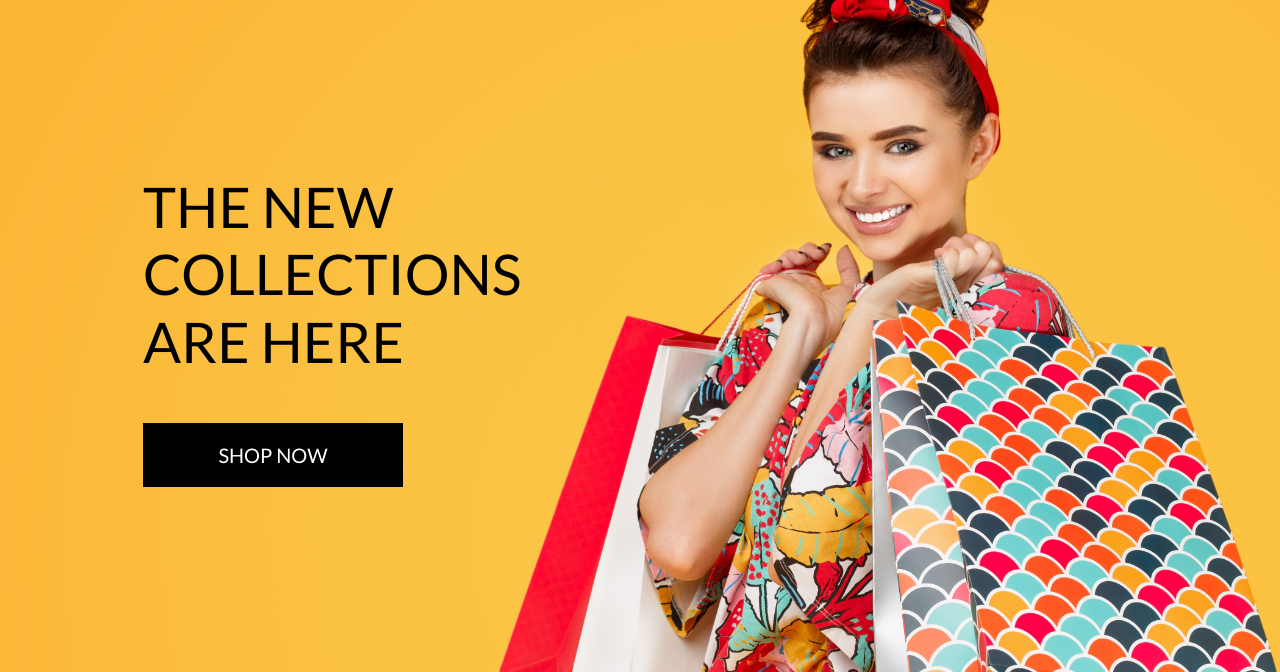
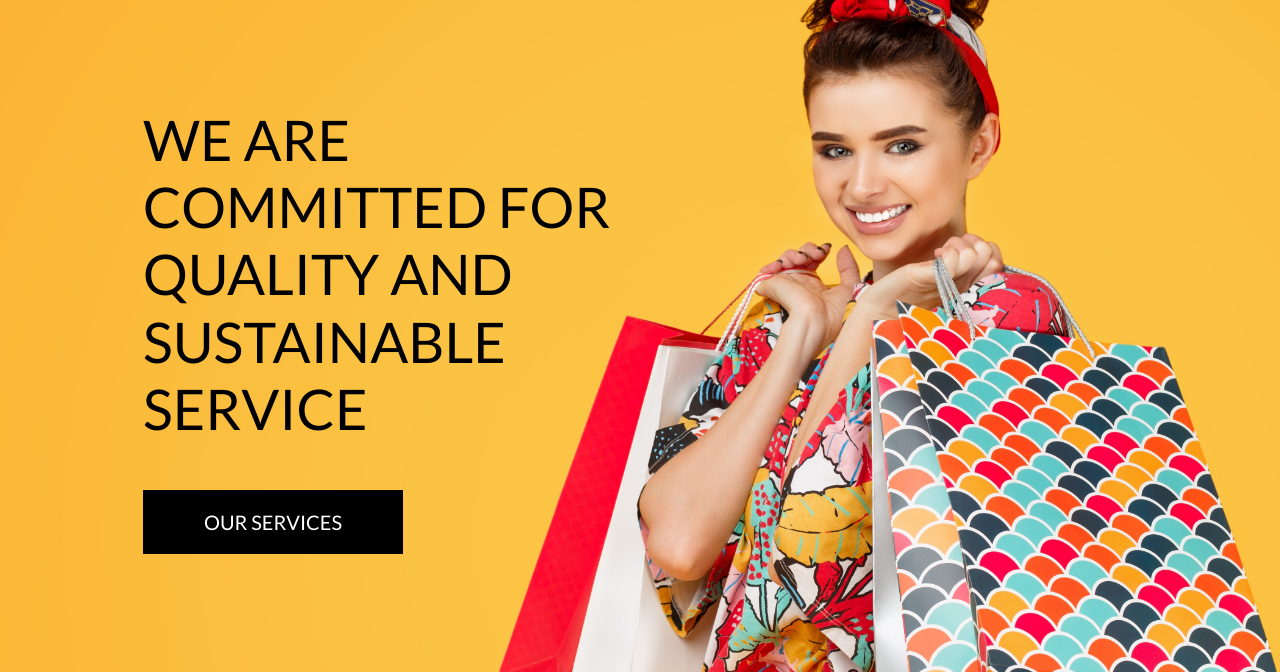
Before and after one commit to dhakal79/Portfolio-project-MS5, a Django app: template home/templates/home/index.html in a window 1280 px wide. Shown: the part 128-800 px from the top of the page. Run offline with Django 3.2, Linux system fonts and the light colour scheme; the template is opened without the code that fills it, so the values that code supplies are empty; some libraries are stand-ins or nearby versions.

Commit message:
add titles in the home page

```diff
--- a/home/templates/home/index.html
+++ b/home/templates/home/index.html
@@ -14,11 +14,11 @@
         <div class="row h-100">
             <div class="col-7 col-md-6 my-auto">
                 <h1 class="display-4 logo-font text-black">
-                    The new collections are here
+                    We are committed for quality and sustainable service
                 </h1>
                 <div class="my-5">
                     <h4>
-                        <a href="{% url 'service' %}" class="shop-now-button btn btn-lg rounded-0 text-uppercase py-3">Shop Now</a>
+                        <a href="{% url 'service' %}" class="shop-now-button btn btn-lg rounded-0 text-uppercase py-3">Our services</a>
                     </h4>
                 </div>
             </div>
```
